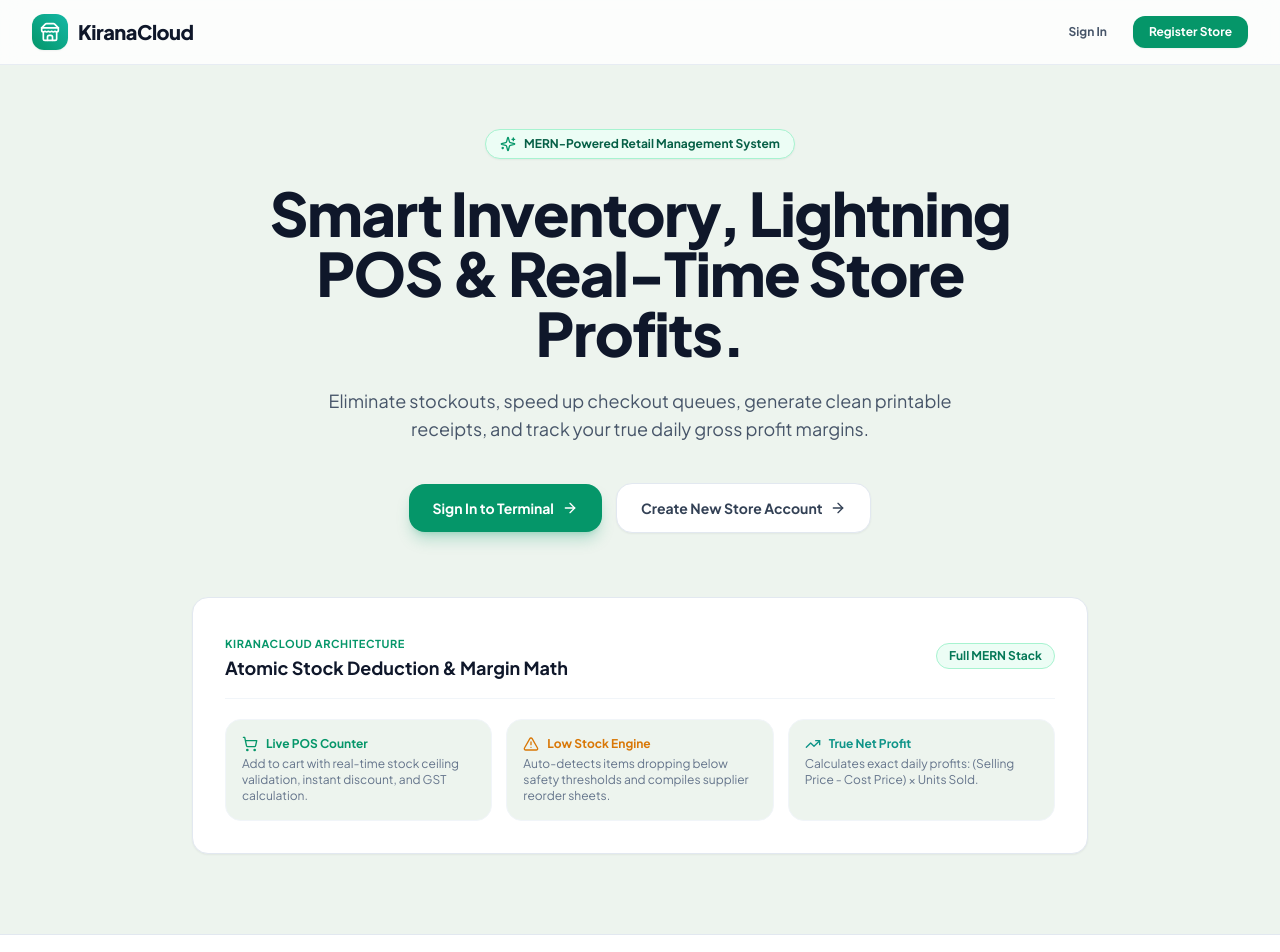
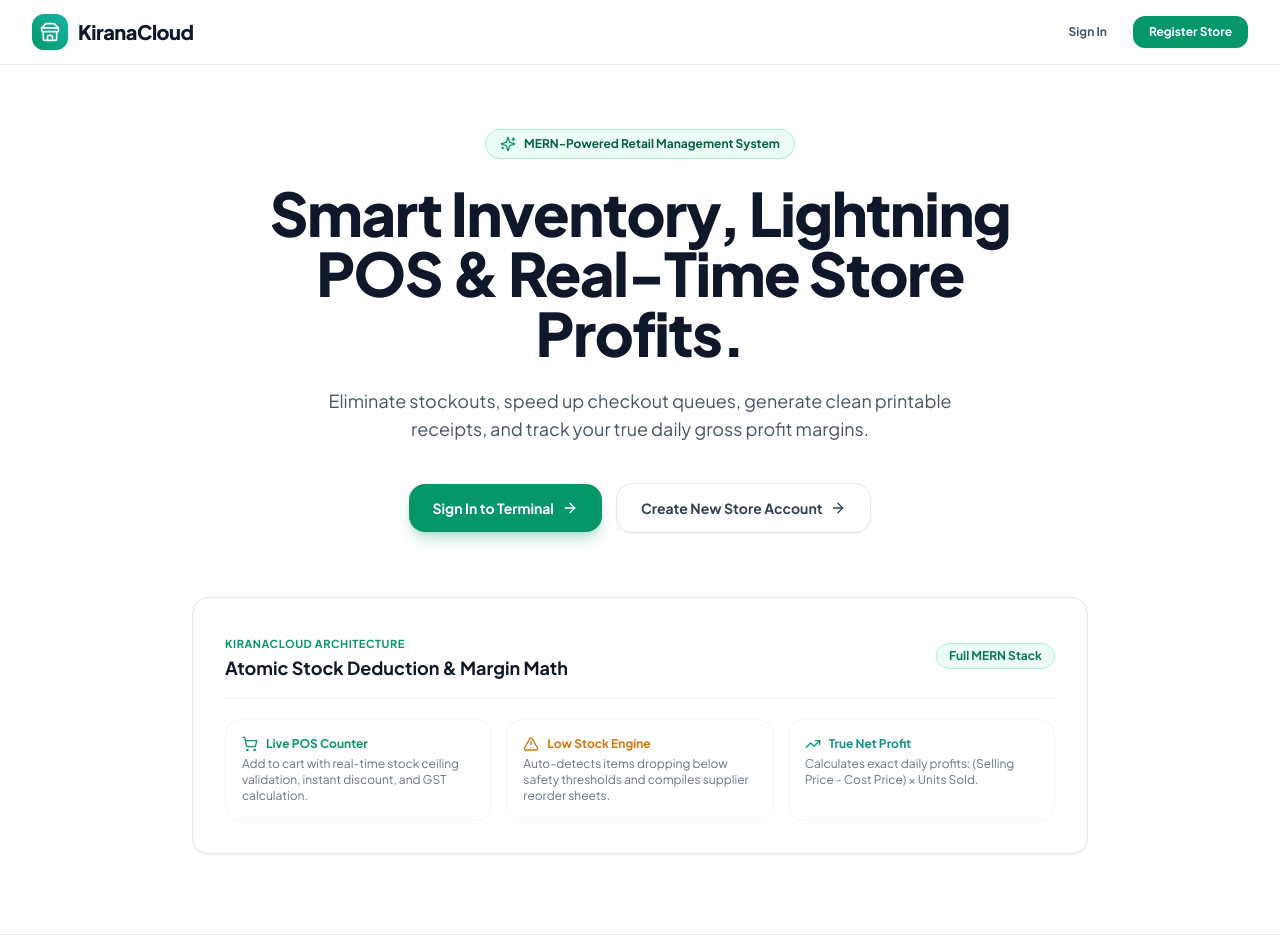
Before and after one commit to yajas360/KiranaCloud, a React (Vite) app in the folder client/: page / in a window 1280 px wide. Shown: the top 952 px of the page. Built offline with nearby package versions, Linux system fonts and the light colour scheme; no server answers.

Commit message:
fix(theme): update light mode background to pure white

```diff
--- a/client/index.html
+++ b/client/index.html
@@ -9,7 +9,7 @@
     <link rel="preconnect" href="https://fonts.gstatic.com" crossorigin>
     <link href="https://fonts.googleapis.com/css2?family=Plus+Jakarta+Sans:wght@300;400;500;600;700;800&display=swap" rel="stylesheet">
   </head>
-  <body class="bg-slate-50 text-slate-800 antialiased font-['Plus_Jakarta_Sans',sans-serif]">
+  <body class="bg-white dark:bg-slate-950 text-slate-800 antialiased font-['Plus_Jakarta_Sans',sans-serif]">
     <div id="root"></div>
     <script type="module" src="/src/main.jsx"></script>
   </body>
--- a/client/src/components/layout/Layout.jsx
+++ b/client/src/components/layout/Layout.jsx
@@ -20,7 +20,7 @@
   const title = pageTitles[location.pathname] || 'KiranaCloud POS';
 
   return (
-    <div className="min-h-screen bg-slate-50 dark:bg-slate-950 text-slate-800 dark:text-slate-100 flex transition-colors">
+    <div className="min-h-screen bg-white dark:bg-slate-950 text-slate-800 dark:text-slate-100 flex transition-colors">
       {/* Slim Compact Left Sidebar (width: 44 / 176px) */}
       <Sidebar isOpen={sidebarOpen} onClose={() => setSidebarOpen(false)} />
 
--- a/client/src/index.css
+++ b/client/src/index.css
@@ -9,7 +9,7 @@
 body {
   margin: 0;
   min-height: 100vh;
-  background-color: #edf4ee;
+  background-color: #ffffff;
   color: #0f172a;
 }
 
--- a/client/src/pages/Landing.jsx
+++ b/client/src/pages/Landing.jsx
@@ -19,7 +19,7 @@
   const navigate = useNavigate();
 
   return (
-    <div className="min-h-screen bg-slate-50 text-slate-800 flex flex-col justify-between">
+    <div className="min-h-screen bg-white dark:bg-slate-950 text-slate-800 dark:text-slate-100 flex flex-col justify-between">
       {/* Navbar */}
       <header className="border-b border-slate-200/80 bg-white/80 backdrop-blur-md sticky top-0 z-40">
         <div className="max-w-7xl mx-auto px-4 sm:px-6 lg:px-8 h-16 flex items-center justify-between">
--- a/client/src/pages/Login.jsx
+++ b/client/src/pages/Login.jsx
@@ -29,7 +29,7 @@
   };
 
   return (
-    <div className="min-h-screen bg-slate-50 flex flex-col justify-center py-12 sm:px-6 lg:px-8">
+    <div className="min-h-screen bg-white dark:bg-slate-950 flex flex-col justify-center py-12 sm:px-6 lg:px-8">
       <div className="sm:mx-auto sm:w-full sm:max-w-md text-center">
         <Link to="/" className="inline-flex items-center gap-2.5 mb-3">
           <div className="w-10 h-10 rounded-2xl bg-gradient-to-tr from-emerald-600 to-teal-500 text-white flex items-center justify-center shadow-sm">
--- a/client/src/pages/Register.jsx
+++ b/client/src/pages/Register.jsx
@@ -40,7 +40,7 @@
   };
 
   return (
-    <div className="min-h-screen bg-slate-50 flex flex-col justify-center py-12 sm:px-6 lg:px-8">
+    <div className="min-h-screen bg-white dark:bg-slate-950 flex flex-col justify-center py-12 sm:px-6 lg:px-8">
       <div className="sm:mx-auto sm:w-full sm:max-w-md text-center">
         <Link to="/" className="inline-flex items-center gap-2.5 mb-3">
           <div className="w-10 h-10 rounded-2xl bg-gradient-to-tr from-emerald-600 to-teal-500 text-white flex items-center justify-center shadow-sm">
--- a/client/src/routes/ProtectedRoute.jsx
+++ b/client/src/routes/ProtectedRoute.jsx
@@ -7,7 +7,7 @@
 
   if (loading) {
     return (
-      <div className="min-h-screen flex items-center justify-center bg-slate-50">
+      <div className="min-h-screen flex items-center justify-center bg-white dark:bg-slate-950">
         <div className="flex flex-col items-center space-y-3">
           <div className="w-8 h-8 rounded-full border-3 border-slate-200 border-t-emerald-600 animate-spin" />
           <p className="text-xs font-semibold text-slate-500">Loading KiranaCloud session...</p>
--- a/client/tailwind.config.js
+++ b/client/tailwind.config.js
@@ -9,7 +9,7 @@
     extend: {
       colors: {
         slate: {
-          50: '#edf4ee',
+          50: '#ffffff',
         },
         brand: {
           50: '#ecfdf5',
```
